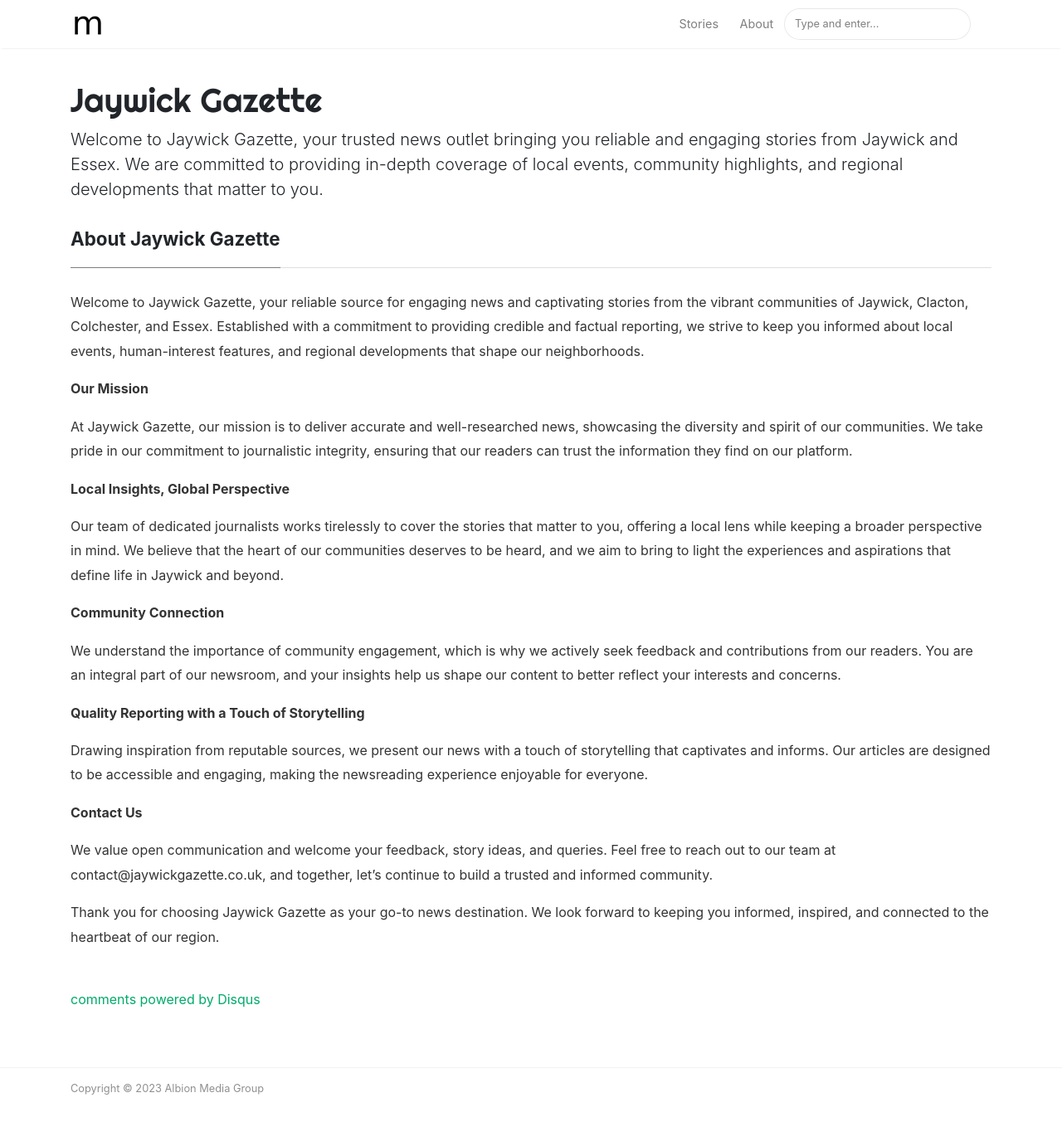
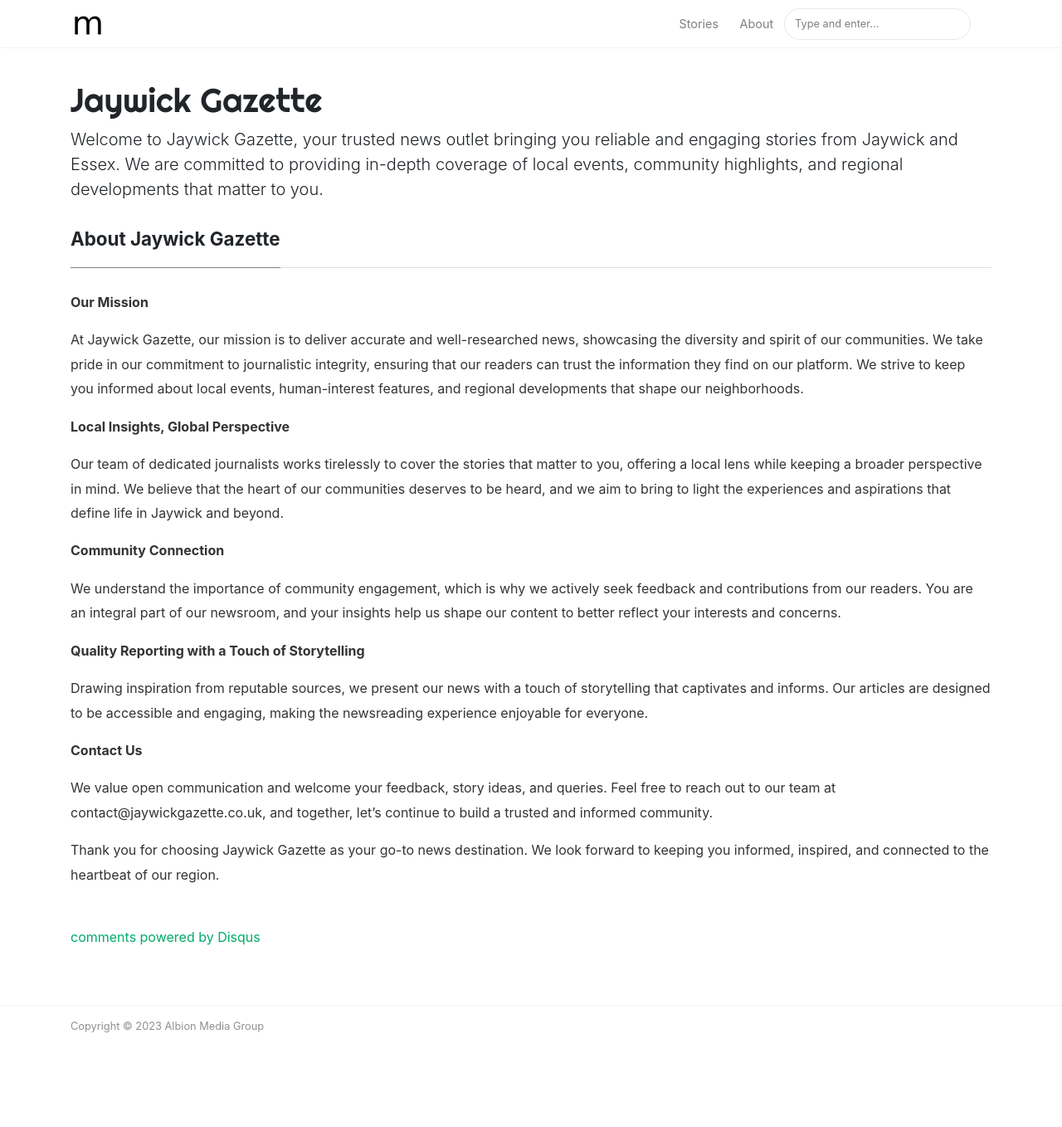
Before and after one commit to notmynews/mediumstyleblog, a Jekyll site: the page built from _pages/about.md, in a window 1280 px wide and 1395 px high. Shown: the top 1358 px of the window at 83% size. Built offline with Jekyll 4.4.1, drawn with Linux system fonts in a browser that asks for light colours; nearby versions of some CDN libraries; comment, search, counter and statistics services are not loaded.

Commit message:
more guff

```diff
--- a/_pages/about.md
+++ b/_pages/about.md
@@ -34,11 +34,9 @@ comments: true
 </div>
 </div> -->
 
-Welcome to Jaywick Gazette, your reliable source for engaging news and captivating stories from the vibrant communities of Jaywick, Clacton, Colchester, and Essex. Established with a commitment to providing credible and factual reporting, we strive to keep you informed about local events, human-interest features, and regional developments that shape our neighborhoods.
-
 **Our Mission**
 
-At Jaywick Gazette, our mission is to deliver accurate and well-researched news, showcasing the diversity and spirit of our communities. We take pride in our commitment to journalistic integrity, ensuring that our readers can trust the information they find on our platform.
+At Jaywick Gazette, our mission is to deliver accurate and well-researched news, showcasing the diversity and spirit of our communities. We take pride in our commitment to journalistic integrity, ensuring that our readers can trust the information they find on our platform. We strive to keep you informed about local events, human-interest features, and regional developments that shape our neighborhoods.
 
 **Local Insights, Global Perspective**
 
```
